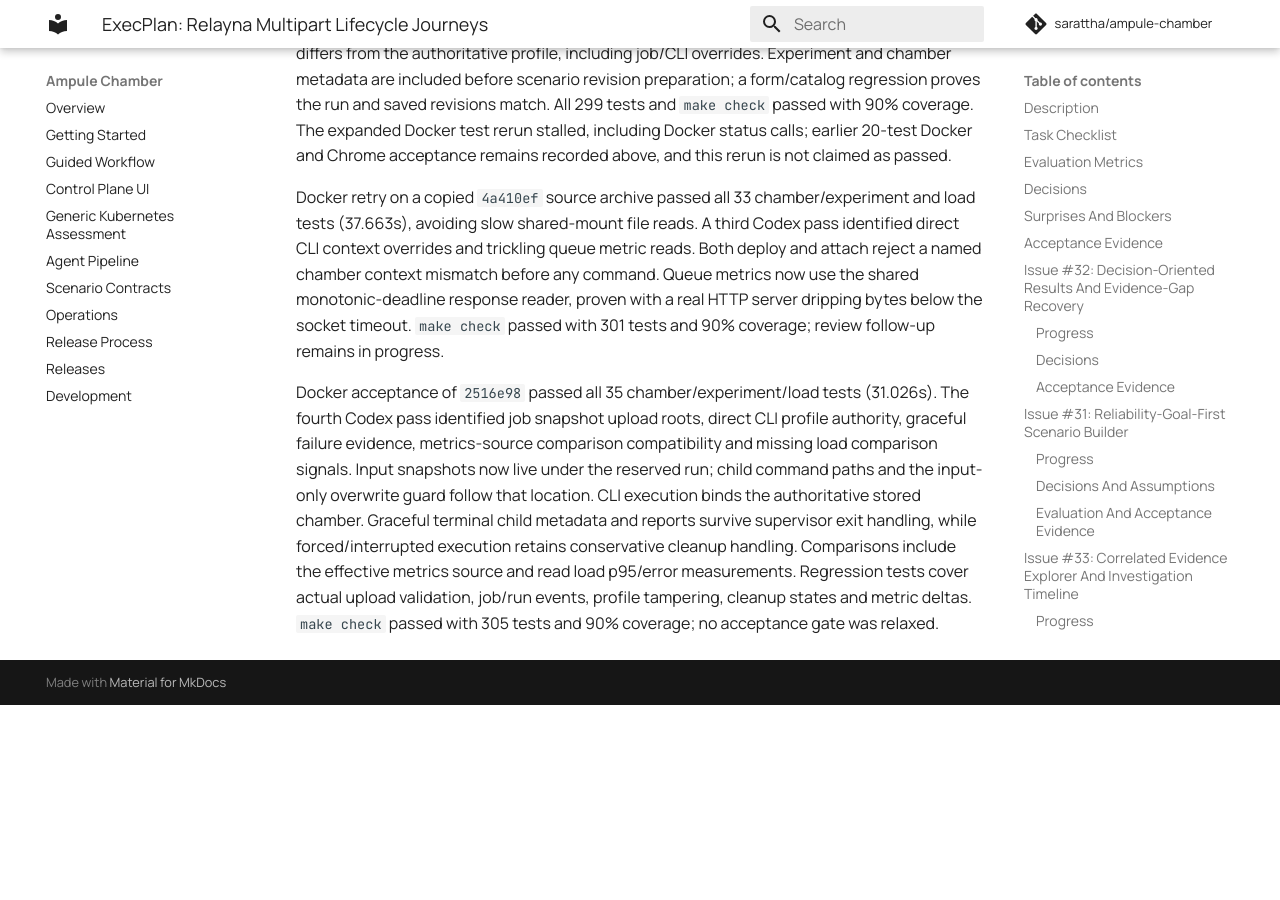
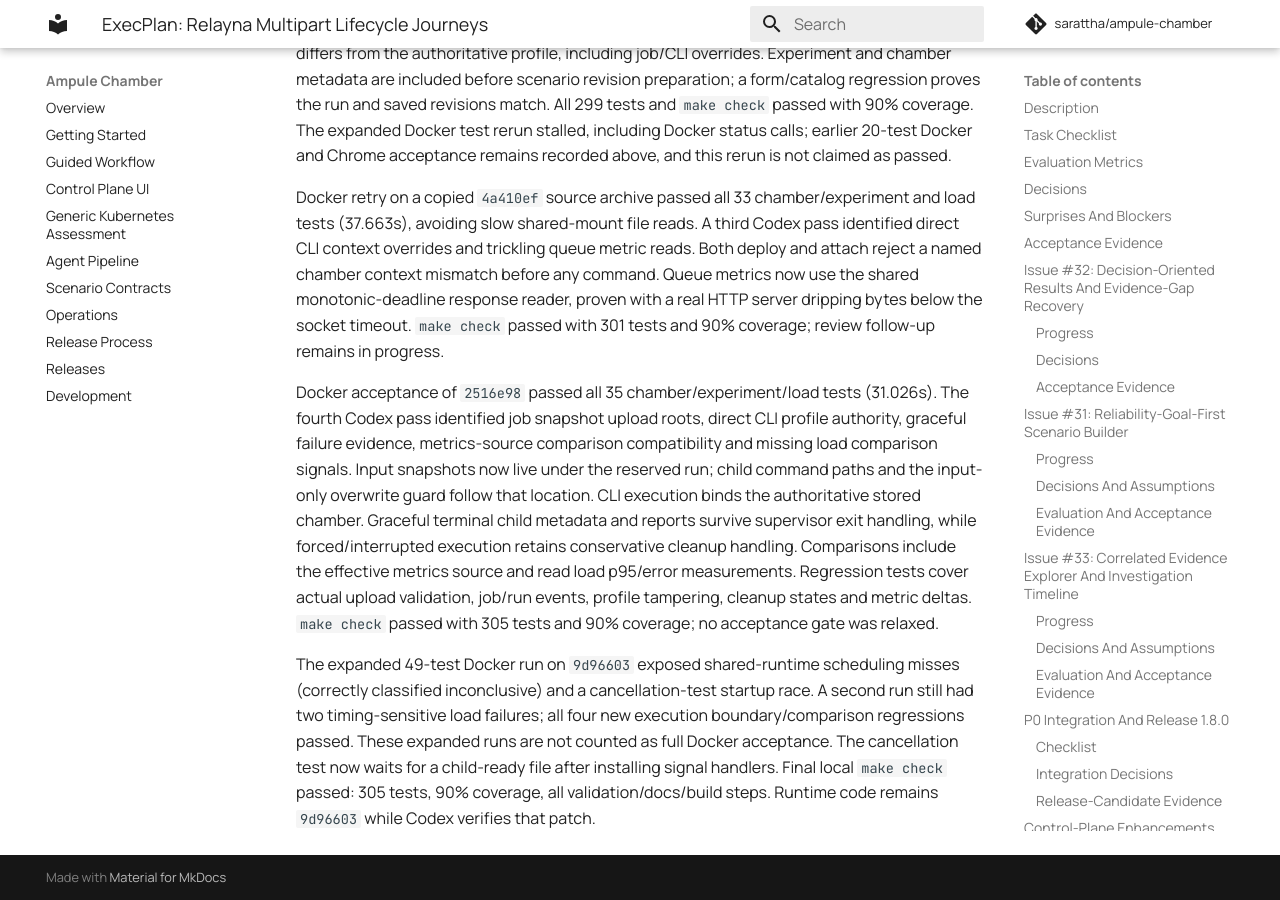
Before and after one commit to sarattha/ampule-chamber, an MkDocs documentation site: the page built from docs/internal/phases/phase-03-traffic-and-chaos/ExecPlan.md, in a window 1280 px wide and 900 px high, scrolled down 17041 px. Built offline with MkDocs 1.6.1 and Material for MkDocs 9.7.7, drawn with Linux system fonts in a browser that asks for light colours; comment, search, counter and statistics services are not loaded; before the commit the page ends 17746 px from its top, so only the background shows below that.

Commit message:
Synchronize cancellation test startup and record runtime evidence

```diff
--- a/docs/internal/phases/phase-03-traffic-and-chaos/ExecPlan.md
+++ b/docs/internal/phases/phase-03-traffic-and-chaos/ExecPlan.md
@@ -663,3 +663,12 @@
 source and read load p95/error measurements. Regression tests cover actual upload
 validation, job/run events, profile tampering, cleanup states and metric deltas.
 `make check` passed with 305 tests and 90% coverage; no acceptance gate was relaxed.
+
+The expanded 49-test Docker run on `9d96603` exposed shared-runtime scheduling
+misses (correctly classified inconclusive) and a cancellation-test startup race.
+A second run still had two timing-sensitive load failures; all four new execution
+boundary/comparison regressions passed. These expanded runs are not counted as
+full Docker acceptance. The cancellation test now waits for a child-ready file
+after installing signal handlers. Final local `make check` passed: 305 tests,
+90% coverage, all validation/docs/build steps. Runtime code remains `9d96603`
+while Codex verifies that patch.
```
Also changed, not shown: 1 other file.
